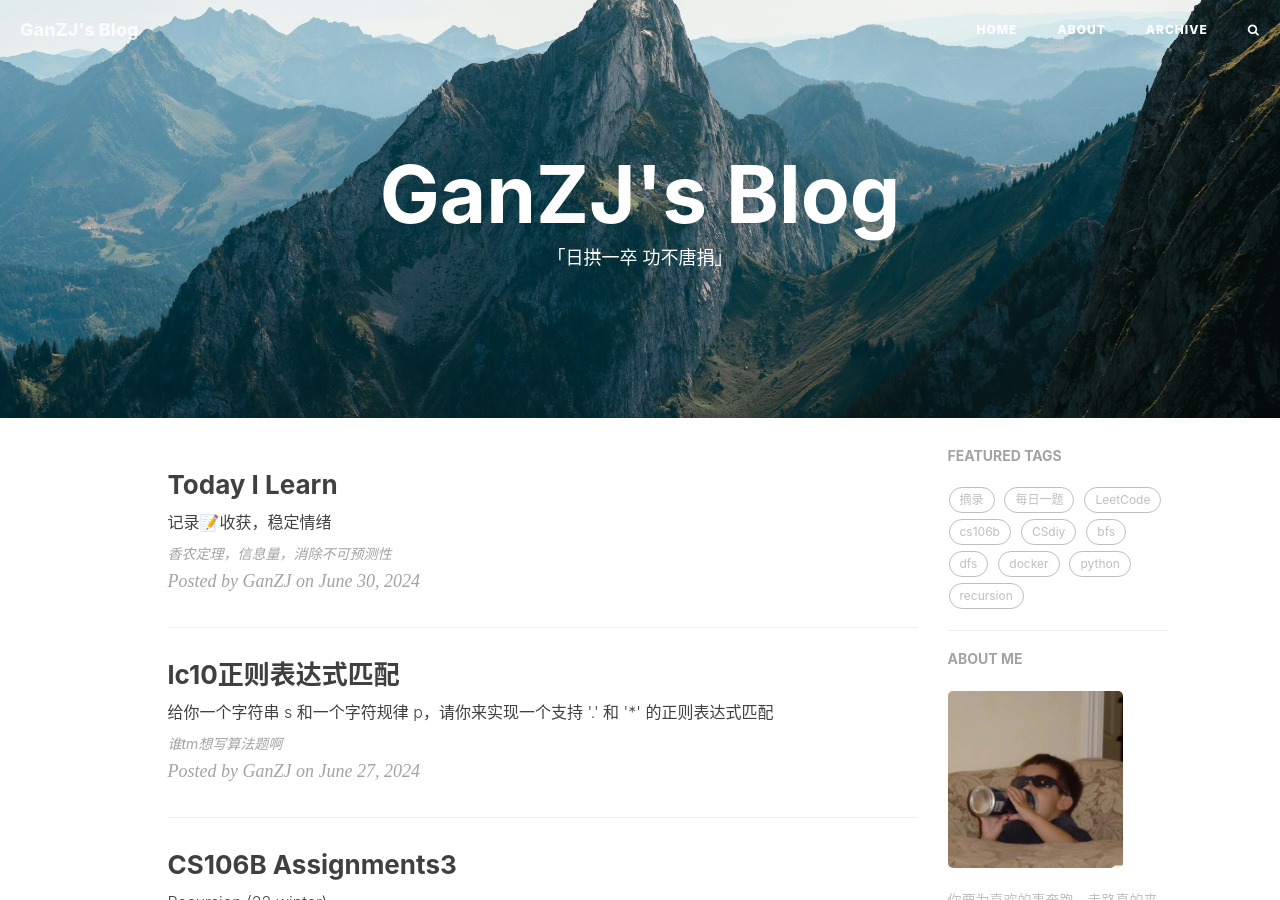
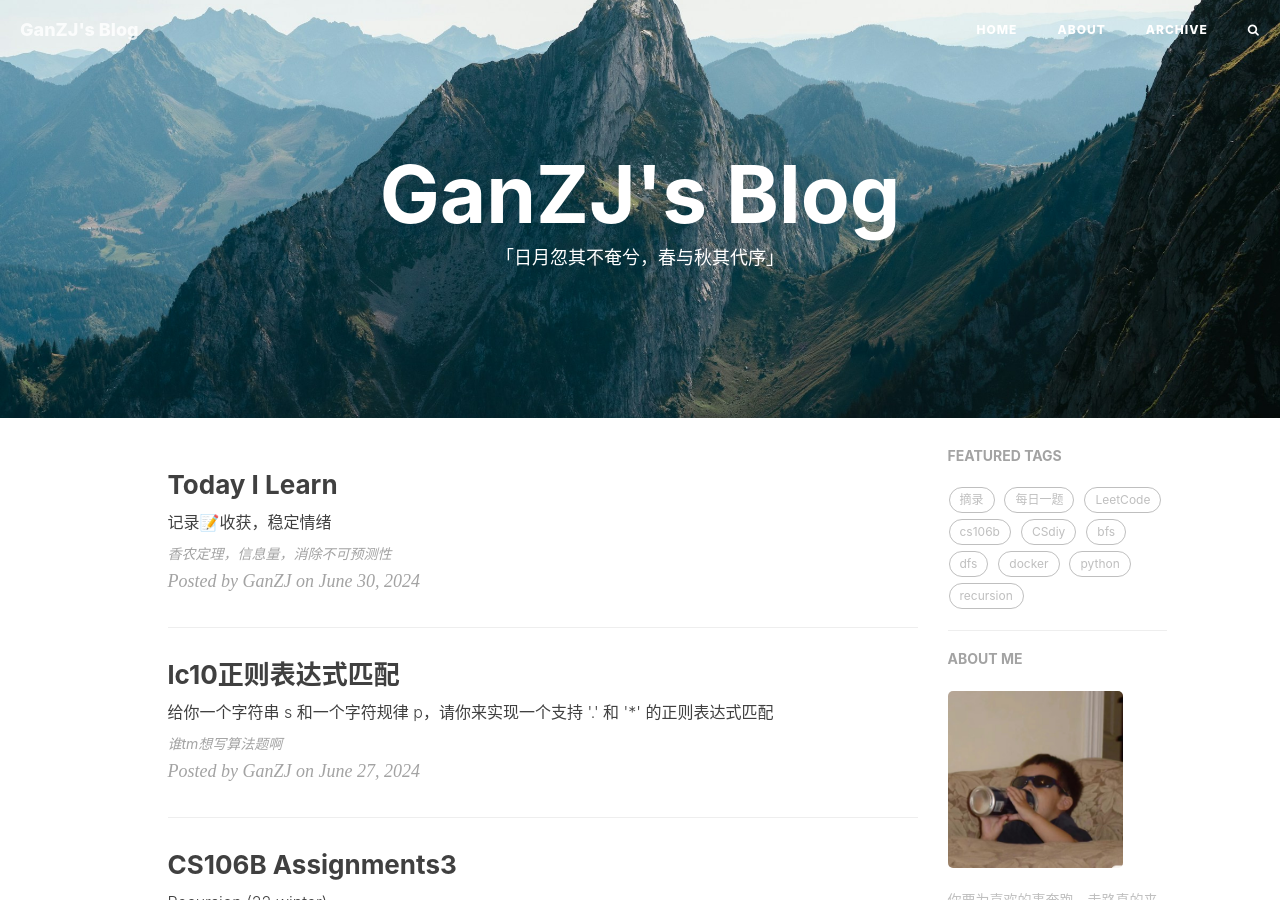
Before and after one commit to Lhrek/Lhrek.github.io, a Jekyll site: the page built from index.html, in a window 1280 px wide and 900 px high. Built offline with Jekyll 4.4.1, drawn with Linux system fonts in a browser that asks for light colours; nearby versions of some CDN libraries; the list of posts is cut into pages by our own code; comment, search, counter and statistics services are not loaded.

Commit message:
mac commit

```diff
--- a/index.html
+++ b/index.html
@@ -1,6 +1,6 @@
 ---
 layout: page
-description: "「日拱一卒 功不唐捐」"
+description: "「日月忽其不奄兮，春与秋其代序」"
 ---
 
 {% for post in paginator.posts %}
```
